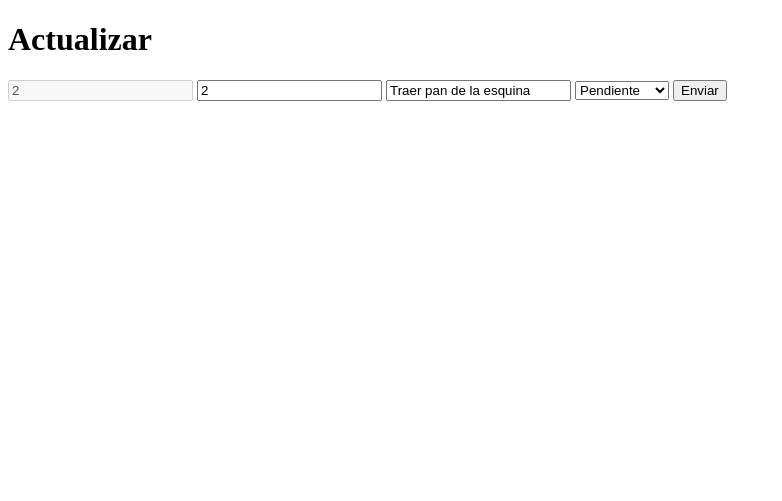
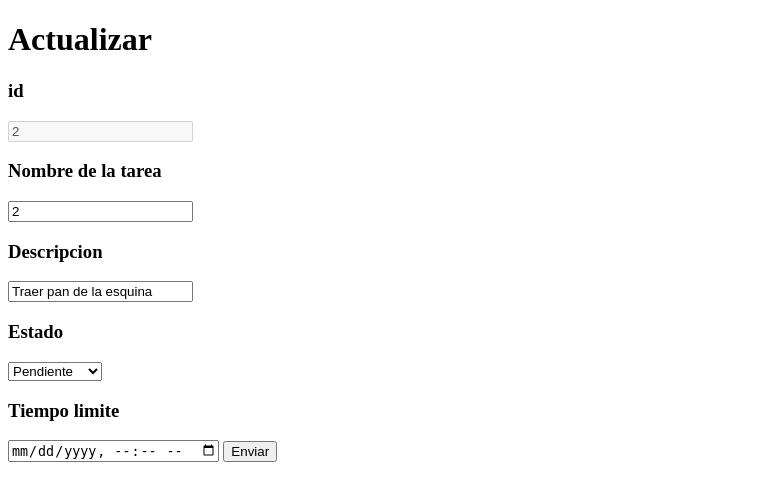
Before and after one commit to RUYKx/Lista-de-tareas, a PHP site: page /Programacion_/editar.php?id=2 in a window 1280 px wide. Shown: the top 501 px of the page, without its empty margins (0-782 px from the left). Run offline with PHP 8.4, Linux system fonts and the light colour scheme; data comes from the database, SQL or seed files in the repository.

Commit message:
agregue la fecha para finalizar la tarea

```diff
--- a/lista de tareas/editar.php
+++ b/lista de tareas/editar.php
@@ -16,16 +16,23 @@
     <h1>Actualizar</h1>
     <form action="mod_editar.php" method="post">
 
+    <h3>id</h3>
     <input type="text" name="id" value="'.$row["id"].'" disabled>
 
-     <input type="text" name="Tarea" value="'.$row["Tarea"].'" >
+    <h3>Nombre de la tarea</h3>
+    <input type="text" name="Tarea" value="'.$row["Tarea"].'" >
 
+    <h3>Descripcion</h3>
     <input type="text" name="Descripcion" value="'.$row["Descripcion"].'">
 
+    <h3>Estado</h3>
     <select name="Esta_Finalizado">
     <option value="0">Pendiente</option>
     <option value="1">Completado</option>
     </select>
+
+    <h3>Tiempo limite</h3>
+    <input type="datetime-local" name="Fecha_Final" value="'.$row["Fecha_Final"].'">
 
     <button type="submit" name="id" value="'.$row["id"].'">Enviar</button>
     </form>
--- a/lista de tareas/lista.php
+++ b/lista de tareas/lista.php
@@ -15,6 +15,7 @@
         <th scope="col">Tarea</th>
         <th scope="col">Descripcion</th>
         <th scope="col">Estado</th>
+        <th scope="col">Fecha limite</th>
         <th scope="col">Editar</th>
         <th scope="col">Borrar</th>
       </tr>
@@ -37,6 +38,7 @@ while($row=mysqli_fetch_array($res))
         <td scope="col">'.$row["Tarea"].'</td>
         <td scope="col">'.$row["Descripcion"].'</td>
         <th scope="col">'.$esta_finalizado_texto.'</th>
+        <td scope="col">'.$row["Fecha_Final"].'</td>
         <th scope="col"><a href="./editar.php?id='.$row["id"].'"><button>Editar</button></a></th>
         <th scope="col"><a href="./borrar.php?id='.$row["id"].'"><button>Borrar</button></a></th>
       </tr>
--- a/lista de tareas/mod_editar.php
+++ b/lista de tareas/mod_editar.php
@@ -13,7 +13,8 @@ $id=$_POST['id'];
 $tarea=$_POST['Tarea'];
 $descripcion=$_POST['Descripcion'];
 $estado=$_POST['Esta_Finalizado'];
-$query="UPDATE `tareas` SET `Tarea` = '".$tarea."', `Descripcion` = '".$descripcion."', `Esta_Finalizado` = '".$estado."' WHERE `tareas`.`id` = '".$id."';";
+$fecha_final=$_POST['Fecha_Final'];
+$query="UPDATE `tareas` SET `Tarea` = '".$tarea."', `Descripcion` = '".$descripcion."', `Esta_Finalizado` = '".$estado."', `Fecha_Final` = '".$fecha_final."' WHERE `tareas`.`id` = '".$id."';";
 $res=mysqli_query($connection,$query);
 ?>
 <h1>Editado Con Exito</h1>
```
